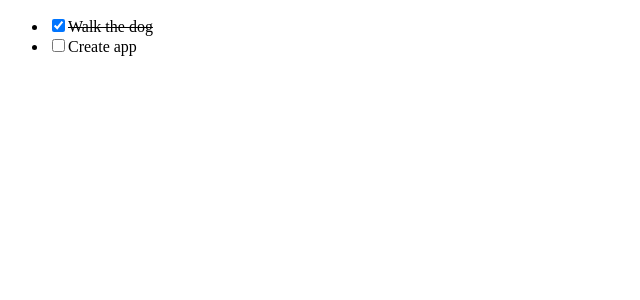
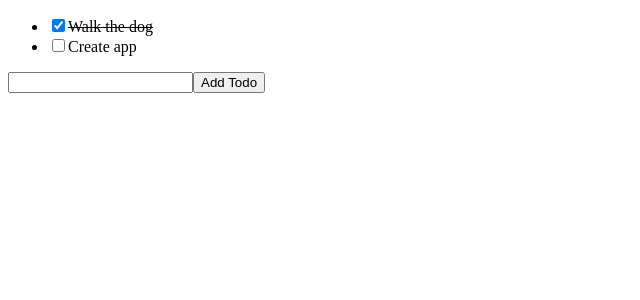
Before and after one commit to itstudent17/react-ts-todo-list, a React (Create React App) app: page / in a window 1280 px wide. Shown: the top 300 px of the page, without its empty margins (0-640 px from the left). Built offline with nearby package versions, Linux system fonts and the light colour scheme.

Commit message:
AddTodoForm added

```diff
--- a/src/App.tsx
+++ b/src/App.tsx
@@ -1,4 +1,5 @@
 import React, { useState } from "react";
+import { AddTodoForm } from "./components/AddTodoForm";
 import { TodoList } from "./components/TodoList";
 // import { TodoListItem } from "./components/TodoListItem";
 
@@ -20,12 +21,17 @@
     setTodos(newTodos);
   };
 
+  const addTodo: AddTodo = (newTodo) =>
+    newTodo.trim() !== "" &&
+    setTodos([...todos, { text: newTodo, isCompleted: false }]);
+
   return (
     <>
       <TodoList todos={todos} toggleTodo={toggleTodo} />
       {/* {todos.map((todo: Todo) => (
         <TodoListItem todo={todo} toggleTodo={toggleTodo} />
       ))} */}
+      <AddTodoForm addTodo={addTodo} />
     </>
   );
 };
--- /dev/null
+++ b/src/components/AddTodoForm.tsx
@@ -0,0 +1,28 @@
+import React, { ChangeEvent, FormEvent, useState } from "react";
+
+interface AddTodoFormProps {
+  addTodo: AddTodo;
+}
+
+export const AddTodoForm: React.FC<AddTodoFormProps> = ({ addTodo }) => {
+  const [newTodo, setNewTodo] = useState<string>("");
+
+  const handleChange = (e: ChangeEvent<HTMLInputElement>) => {
+    setNewTodo(e.target.value);
+  };
+
+  const handleSubmit = (e: FormEvent<HTMLButtonElement>) => {
+    e.preventDefault();
+    addTodo(newTodo);
+    setNewTodo("");
+  };
+
+  return (
+    <form action="">
+      <input type="text" value={newTodo} onChange={handleChange} />
+      <button type="submit" onClick={handleSubmit}>
+        Add Todo
+      </button>
+    </form>
+  );
+};
--- a/src/components/TodoList.tsx
+++ b/src/components/TodoList.tsx
@@ -6,7 +6,7 @@
   toggleTodo: ToggleTodo;
 }
 
-export const TodoList: React.RC<TodoListProps> = ({ todos, toggleTodo }) => {
+export const TodoList: React.FC<TodoListProps> = ({ todos, toggleTodo }) => {
   return (
     <ul>
       {todos.map((todo) => {
--- a/src/types.d.ts
+++ b/src/types.d.ts
@@ -4,3 +4,5 @@
 };
 
 type ToggleTodo = (selectedItem: Todo) => void;
+
+type AddTodo = (newTodo: string) => void;
```
